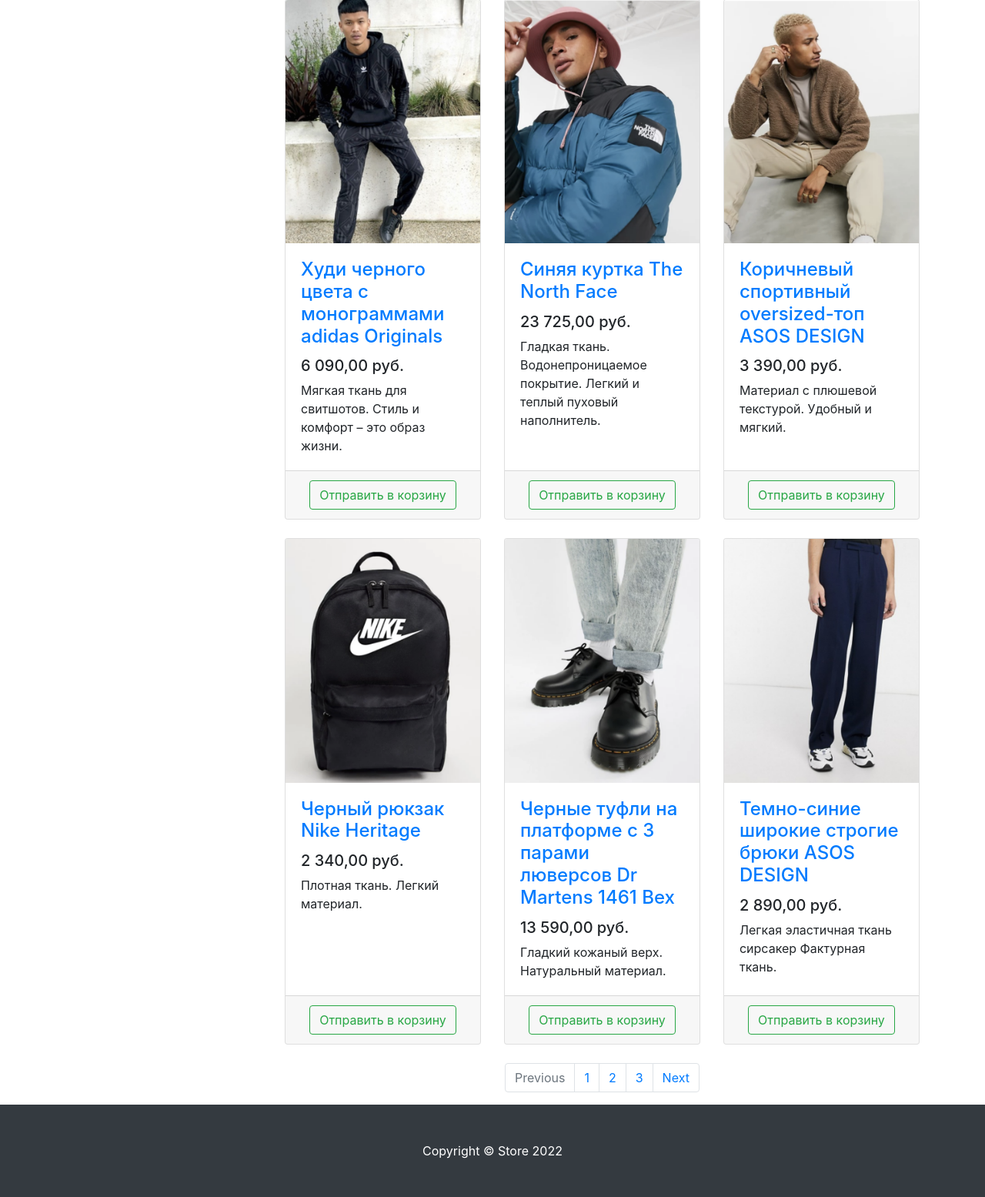
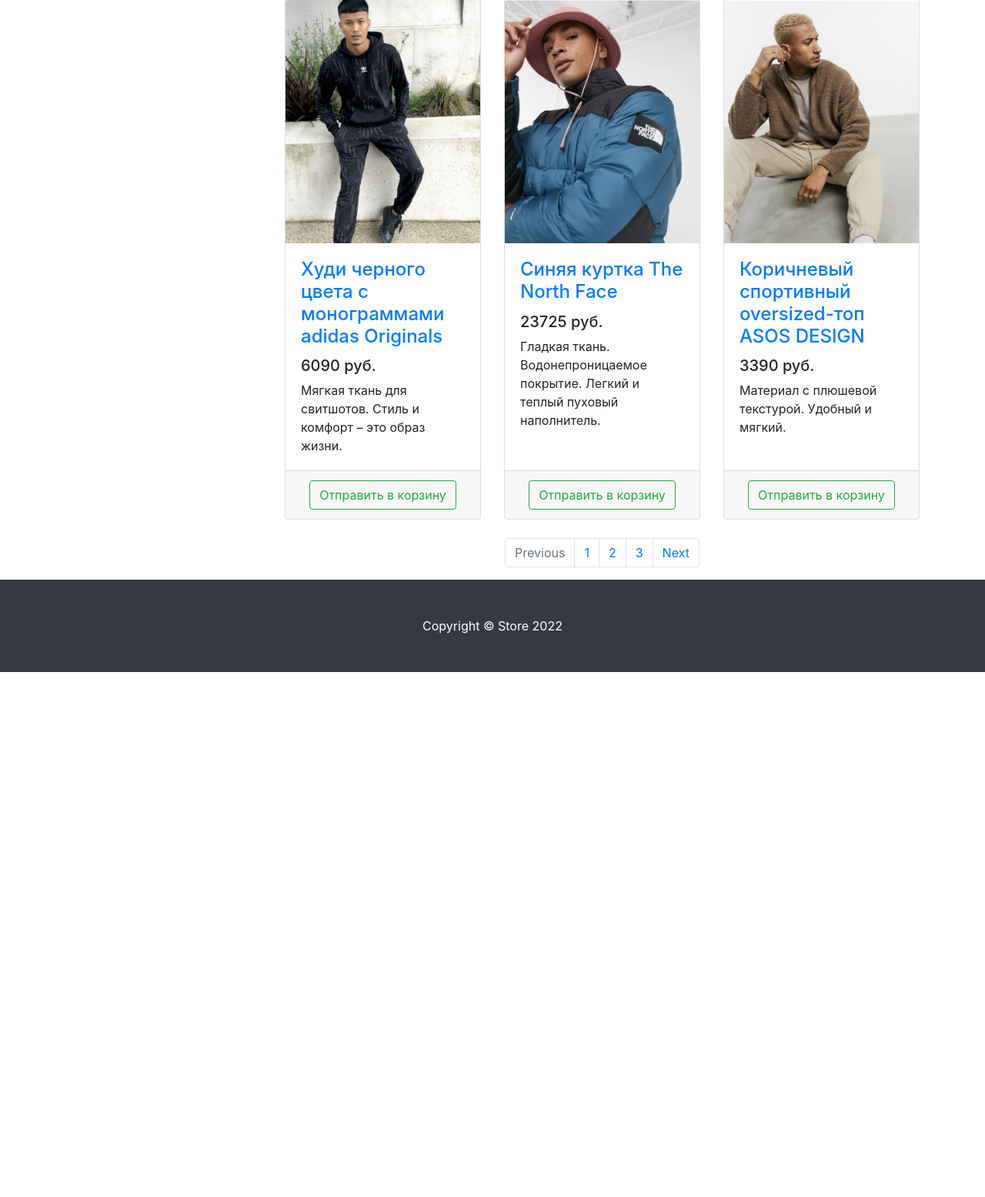
Before and after one commit to erastoff/store-server, a Django app: page /products/ in a window 1280 px wide. Shown: the part 600-2155 px from the top of the page at 77% size. After the commit the page ends 1473 px from the top, so only its background shows below. Run offline with Django 3.2, Linux system fonts and the light colour scheme; some libraries are stand-ins or nearby versions.

Commit message:
Second Part - Placeholders and Tags

```diff
--- a/manage.py
+++ b/manage.py
@@ -6,7 +6,7 @@
 
 def main():
     """Run administrative tasks."""
-    os.environ.setdefault('DJANGO_SETTINGS_MODULE', 'store.settings')
+    os.environ.setdefault("DJANGO_SETTINGS_MODULE", "store.settings")
     try:
         from django.core.management import execute_from_command_line
     except ImportError as exc:
@@ -18,5 +18,5 @@
     execute_from_command_line(sys.argv)
 
 
-if __name__ == '__main__':
+if __name__ == "__main__":
     main()
--- a/products/apps.py
+++ b/products/apps.py
@@ -2,5 +2,5 @@
 
 
 class ProductsConfig(AppConfig):
-    default_auto_field = 'django.db.models.BigAutoField'
-    name = 'products'
+    default_auto_field = "django.db.models.BigAutoField"
+    name = "products"
--- a/products/templates/products/index.html
+++ b/products/templates/products/index.html
@@ -8,7 +8,7 @@
     <meta name="description" content="">
     <meta name="author" content="">
 
-    <title>Store</title>
+    <title>{{ title }}</title>
 
     <!-- Bootstrap core CSS -->
     <link href="/static/vendor/bootstrap/css/bootstrap.min.css" rel="stylesheet">
@@ -73,7 +73,9 @@
                 <h1 class="mt-5">Store</h1>
                 <p>
                     Новые образы и лучшие бренды на Store.
-                    Бесплатная доставка по всему миру! Аутлет: до -70% Собственный бренд. -20% новым покупателям.
+                    Бесплатная доставка по всему миру!
+                    Аутлет: до -70% Собственный бренд. -20% новым покупателям.
+
                 </p>
                 <button id="start-purchase-btn" type="button" class="btn btn-lg">
                     <a id="start-purchase-link" href="products.html">
--- a/products/templates/products/products.html
+++ b/products/templates/products/products.html
@@ -8,7 +8,7 @@
     <meta name="description" content="">
     <meta name="author" content="">
 
-    <title>Store - Каталог</title>
+    <title>{{ title }}</title>
 
     <!-- Bootstrap core CSS -->
     <link href="/static/vendor/bootstrap/css/bootstrap.min.css" rel="stylesheet">
@@ -112,126 +112,27 @@
 
             <div class="row">
 
+                {% for product in products %}
                 <div class="col-lg-4 col-md-6 mb-4">
                     <div class="card h-100">
                         <a href="#">
                             <img class="card-img-top"
-                                 src="/static/vendor/img/products/Adidas-hoodie.png"
+                                 src="{{ product.image }}"
                                  alt="">
                         </a>
                         <div class="card-body">
                             <h4 class="card-title">
-                                <a href="#">Худи черного цвета с монограммами adidas Originals</a>
+                                <a href="#">{{ product.name }}</a>
                             </h4>
-                            <h5>6 090,00 руб.</h5>
-                            <p class="card-text">Мягкая ткань для свитшотов. Стиль и комфорт – это образ жизни.</p>
+                            <h5>{{ product.price }} руб.</h5>
+                            <p class="card-text">{{ product.description }}</p>
                         </div>
                         <div class="card-footer text-center">
                             <button type="button" class="btn btn-outline-success">Отправить в корзину</button>
                         </div>
                     </div>
                 </div>
-
-                <div class="col-lg-4 col-md-6 mb-4">
-                    <div class="card h-100">
-                        <a href="#">
-                            <img class="card-img-top"
-                                 src="/static/vendor/img/products/Blue-jacket-The-North-Face.png" alt="">
-                        </a>
-                        <div class="card-body">
-                            <h4 class="card-title">
-                                <a href="#">Синяя куртка The North Face</a>
-                            </h4>
-                            <h5>23 725,00 руб.</h5>
-                            <p class="card-text">
-                                Гладкая ткань. Водонепроницаемое покрытие. Легкий и теплый пуховый наполнитель.
-                            </p>
-                        </div>
-                        <div class="card-footer text-center">
-                            <button type="button" class="btn btn-outline-success">Отправить в корзину</button>
-                        </div>
-                    </div>
-                </div>
-
-                <div class="col-lg-4 col-md-6 mb-4">
-                    <div class="card h-100">
-                        <a href="#">
-                            <img class="card-img-top"
-                                 src="/static/vendor/img/products/Brown-sports-oversized-top-ASOS-DESIGN.png"
-                                 alt="">
-                        </a>
-                        <div class="card-body">
-                            <h4 class="card-title">
-                                <a href="#">Коричневый спортивный oversized-топ ASOS DESIGN</a>
-                            </h4>
-                            <h5>3 390,00 руб.</h5>
-                            <p class="card-text">Материал с плюшевой текстурой. Удобный и мягкий.</p>
-                        </div>
-                        <div class="card-footer text-center">
-                            <button type="button" class="btn btn-outline-success">Отправить в корзину</button>
-                        </div>
-                    </div>
-                </div>
-
-                <div class="col-lg-4 col-md-6 mb-4">
-                    <div class="card h-100">
-                        <a href="#">
-                            <img class="card-img-top"
-                                 src="/static/vendor/img/products/Black-Nike-Heritage-backpack.png"
-                                 alt="">
-                        </a>
-                        <div class="card-body">
-                            <h4 class="card-title">
-                                <a href="#">Черный рюкзак Nike Heritage</a>
-                            </h4>
-                            <h5>2 340,00 руб.</h5>
-                            <p class="card-text">Плотная ткань. Легкий материал.</p>
-                        </div>
-                        <div class="card-footer text-center">
-                            <button type="button" class="btn btn-outline-success">Отправить в корзину</button>
-                        </div>
-                    </div>
-                </div>
-
-                <div class="col-lg-4 col-md-6 mb-4">
-                    <div class="card h-100">
-                        <a href="#">
-                            <img class="card-img-top"
-                                 src="/static/vendor/img/products/Black-Dr-Martens-shoes.png"
-                                 alt="">
-                        </a>
-                        <div class="card-body">
-                            <h4 class="card-title">
-                                <a href="#">Черные туфли на платформе с 3 парами люверсов Dr Martens 1461 Bex</a>
-                            </h4>
-                            <h5>13 590,00 руб.</h5>
-                            <p class="card-text">Гладкий кожаный верх. Натуральный материал.</p>
-                        </div>
-                        <div class="card-footer text-center">
-                            <button type="button" class="btn btn-outline-success">Отправить в корзину</button>
-                        </div>
-                    </div>
-                </div>
-
-                <div class="col-lg-4 col-md-6 mb-4">
-                    <div class="card h-100">
-                        <a href="#">
-                            <img class="card-img-top"
-                                 src="/static/vendor/img/products/Dark-blue-wide-leg-ASOs-DESIGN-trousers.png"
-                                 alt="">
-                        </a>
-                        <div class="card-body">
-                            <h4 class="card-title">
-                                <a href="#">Темно-синие широкие строгие брюки ASOS DESIGN</a>
-                            </h4>
-                            <h5>2 890,00 руб.</h5>
-                            <p class="card-text">Легкая эластичная ткань сирсакер Фактурная ткань.</p>
-                        </div>
-                        <div class="card-footer text-center">
-                            <button type="button" class="btn btn-outline-success">Отправить в корзину</button>
-                        </div>
-                    </div>
-                </div>
+                {% endfor %}
 
             </div>
 
--- a/products/views.py
+++ b/products/views.py
@@ -4,9 +4,35 @@
 
 # функции = контроллеры = вьюхи = обработка запроса
 
+
 def index(request):
-    return render(request,'products/index.html')
+    context = {"title": "Store"}
+    return render(request, "products/index.html", context)
 
 
 def products(request):
-    return render(request, 'products/products.html')
+    context = {
+        "title": "Store - Каталог",
+        "products": [
+            {
+                "image": "/static/vendor/img/products/Adidas-hoodie.png",
+                "name": "Худи черного цвета с монограммами adidas Originals",
+                "price": 6090,
+                "description": "Мягкая ткань для свитшотов. Стиль и комфорт – это образ жизни.",
+            },
+            {
+                "image": "/static/vendor/img/products/Blue-jacket-The-North-Face.png",
+                "name": "Cиняя куртка The North Face",
+                "price": 23725,
+                "description": "Гладкая ткань. Водонепроницаемое покрытие. Легкий и теплый пуховый наполнитель.",
+            },
+            {
+                "image": "/static/vendor/img/products/Brown-sports-oversized-top-ASOS-DESIGN.png",
+                "name": "Коричневый спортивный oversized-топ ASOS DESIGN",
+                "price": 3390,
+                "description": "Материал с плюшевой текстурой. Удобный и мягкий.",
+            },
+        ],
+    }
+
+    return render(request, "products/products.html", context)
--- a/store/asgi.py
+++ b/store/asgi.py
@@ -11,6 +11,6 @@
 
 from django.core.asgi import get_asgi_application
 
-os.environ.setdefault('DJANGO_SETTINGS_MODULE', 'store.settings')
+os.environ.setdefault("DJANGO_SETTINGS_MODULE", "store.settings")
 
 application = get_asgi_application()
--- a/store/urls.py
+++ b/store/urls.py
@@ -19,7 +19,7 @@
 from products.views import index, products
 
 urlpatterns = [
-    path('admin/', admin.site.urls),
-    path('', index, name='index'),
-    path('products/', products, name='products'),
+    path("admin/", admin.site.urls),
+    path("", index, name="index"),
+    path("products/", products, name="products"),
 ]
--- a/store/wsgi.py
+++ b/store/wsgi.py
@@ -11,6 +11,6 @@
 
 from django.core.wsgi import get_wsgi_application
 
-os.environ.setdefault('DJANGO_SETTINGS_MODULE', 'store.settings')
+os.environ.setdefault("DJANGO_SETTINGS_MODULE", "store.settings")
 
 application = get_wsgi_application()
```
Also changed, not shown: store/settings.py (+38 -39 lines).
